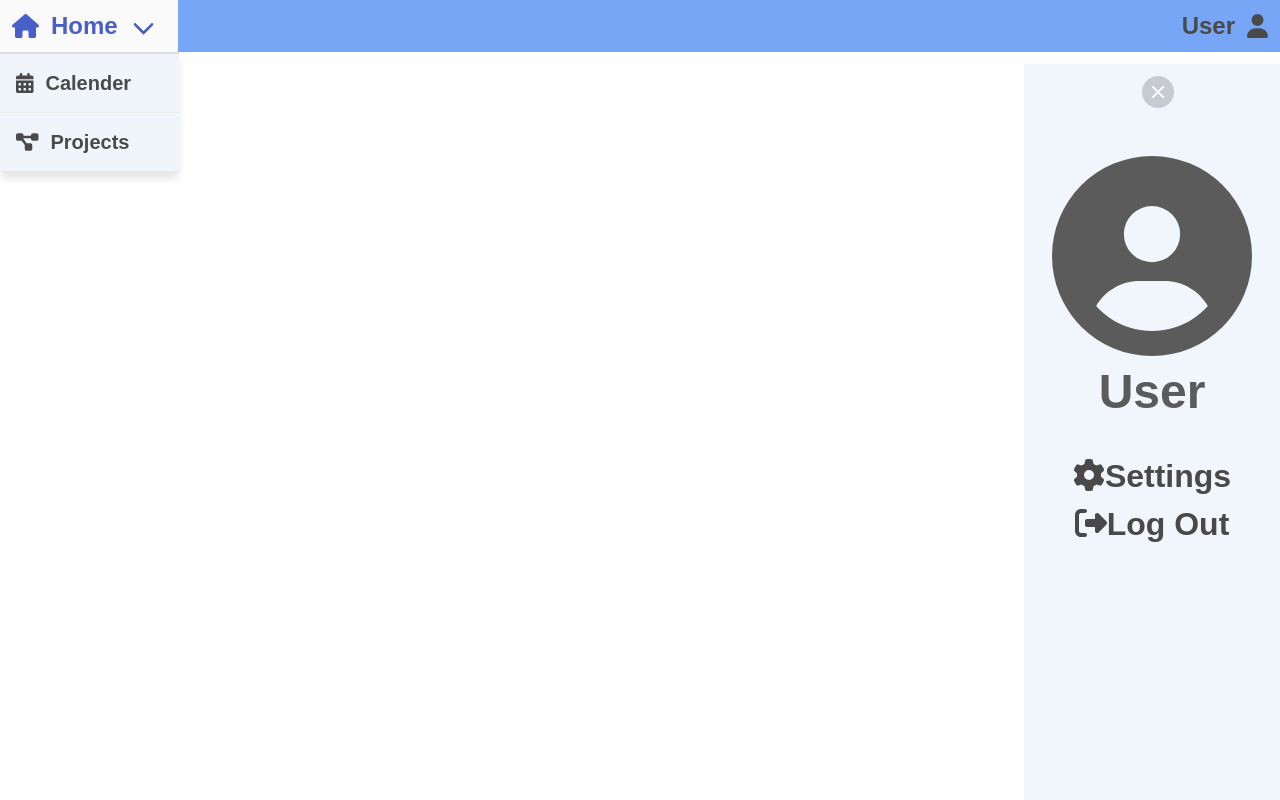
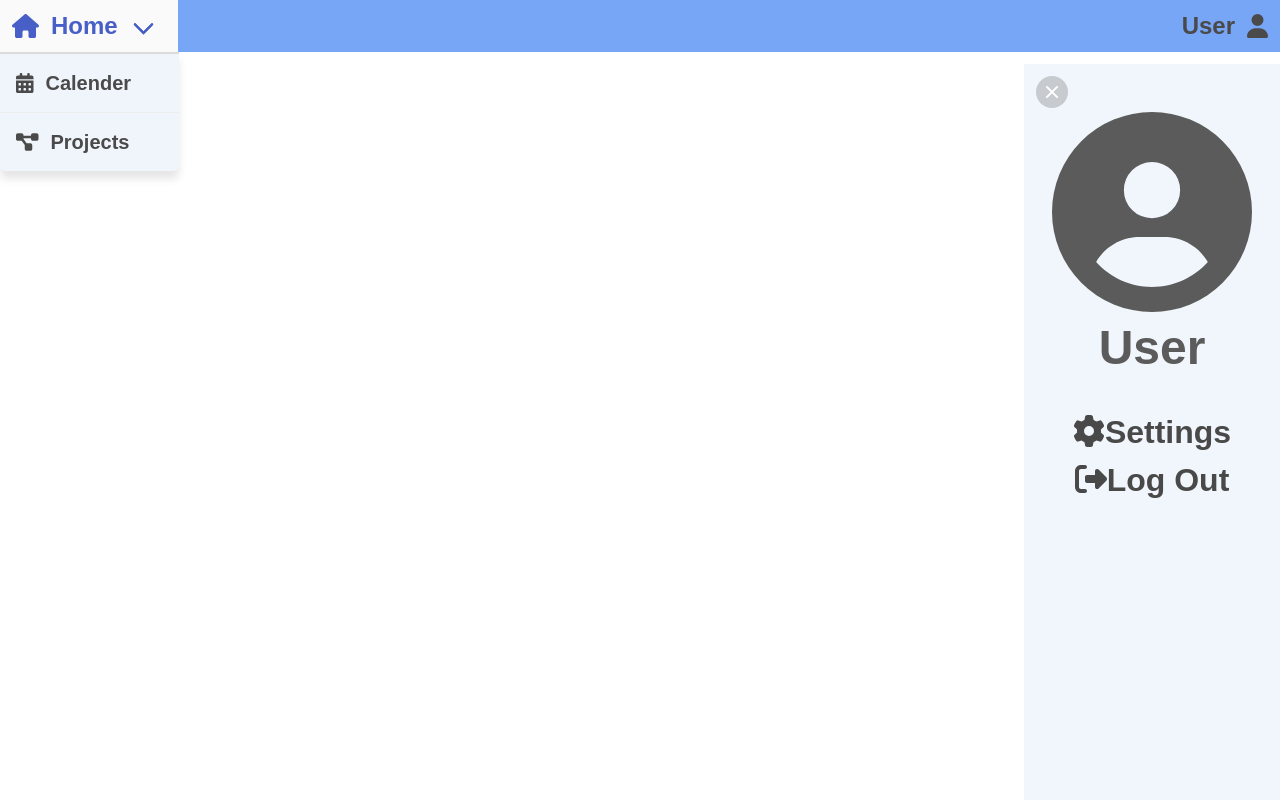
Before and after one commit to d-ginty4/notes-app, a React (Create React App) app: page / in a window 1280 px wide. Built offline with nearby package versions, Linux system fonts and the light colour scheme; the HTML template or start-up script is replaced by a standard one; a web font is replaced by a local one.

Commit message:
Started work on top navbar and side bar functionality

```diff
--- a/src/components/NavbarSide.tsx
+++ b/src/components/NavbarSide.tsx
@@ -2,16 +2,16 @@ import {
   faTimes,
   faUserCircle,
   faCog,
-  faSignOutAlt
+  faSignOutAlt,
 } from "@fortawesome/free-solid-svg-icons";
 import { FontAwesomeIcon } from "@fortawesome/react-fontawesome";
 import { Link } from "react-router-dom";
 
 const NavbarSide = () => {
   return (
-    <div className="navSideBar">
-      <div className="has-background-info-light has-text-centered sidebar">
-        <span className="delete is-large mt-3 ml-3">
+    <div>
+      <div className="has-background-info-light has-text-centered sideNav">
+        <span className="delete is-large mt-3 ml-3 sideNav__close-btn">
           <FontAwesomeIcon icon={faTimes} />
         </span>
         <div className="pt-6">
@@ -19,7 +19,7 @@ const NavbarSide = () => {
             <li>
               <FontAwesomeIcon
                 icon={faUserCircle}
-                className="sidebar__user-icon"
+                className="sideNav__user-icon"
               />
             </li>
             <li>
@@ -37,7 +37,7 @@ const NavbarSide = () => {
             </li>
             <li>
               <Link
-                to={"/entry"}
+                to={"/landing"}
                 className="is-size-3 has-text-weight-bold has-text-dark"
               >
                 <FontAwesomeIcon icon={faSignOutAlt} />
--- a/src/sass/_sideNav.scss
+++ b/src/sass/_sideNav.scss
@@ -1,4 +1,4 @@
-.sidebar {
+.sideNav {
     position: fixed;
     right: 0;
     margin: 0;
@@ -13,4 +13,12 @@
     #{&}__user-icon {
         font-size: 25vh;
     }
+
+    #{&}__close-btn{
+        float: left;
+    }
+
+    #{&}__active {
+        transform: translateX(0);
+    }
 }
--- a/src/sass/style.scss
+++ b/src/sass/style.scss
@@ -2,8 +2,15 @@
 @import "sideNav";
 
 body{
-    padding-top: 50px;
     font-family: $font;
+}
+
+main {
+    width: 100%;
+    position: absolute;
+    z-index: 1;
+    top: 64px;
+    transition: filter 0.5s ease;
 }
 
 ::-webkit-scrollbar {
--- a/src/views/App.tsx
+++ b/src/views/App.tsx
@@ -8,7 +8,7 @@ import Projects from "./Projects";
 import Error from "./Error";
 import Calendar from "./Calendar";
 import Settings from "./Settings";
-import Entry from "./entry";
+import Landing from "./Landing";
 
 function App() {
   return (
@@ -20,7 +20,7 @@ function App() {
             <Route path="projects" element={<Projects />} />
             <Route path="calendar" element={<Calendar />} />
             <Route path="settings" element={<Settings />} />
-            <Route path="entry" element={<Entry />} />
+            <Route path="landing" element={<Landing />} />
             <Route path="*" element={<Error />} />
           </Route>
         </Routes>
--- a/src/views/Home.tsx
+++ b/src/views/Home.tsx
@@ -1,8 +1,10 @@
 const Home = () => {
   return (
-    <>
-      <h1>Home</h1>
-    </>
+    <main>
+      <section className="section no-pad">
+        {/* <h1>Home</h1> */}
+      </section>
+    </main>
   );
 };
 
--- /dev/null
+++ b/src/views/Landing.tsx
@@ -0,0 +1,5 @@
+const Landing = () => {
+    return <h1>Landing</h1>
+}
+
+export default Landing
--- a/src/views/entry.tsx
+++ /dev/null
@@ -1,5 +0,0 @@
-const Entry = () => {
-    return <h1>Entry</h1>
-}
-
-export default Entry
```
